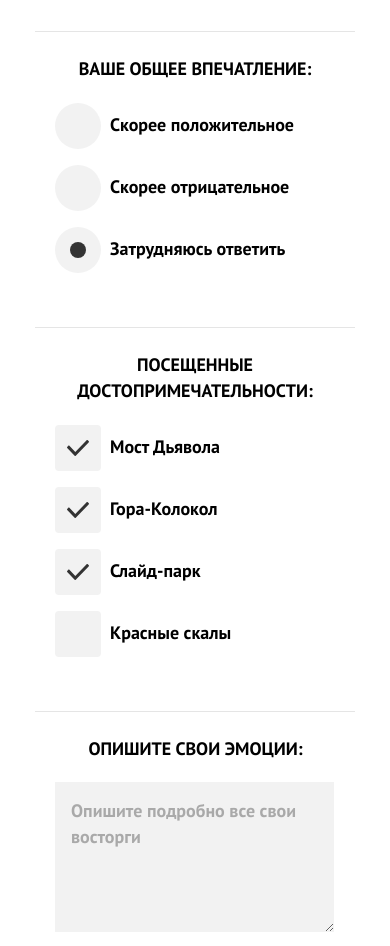
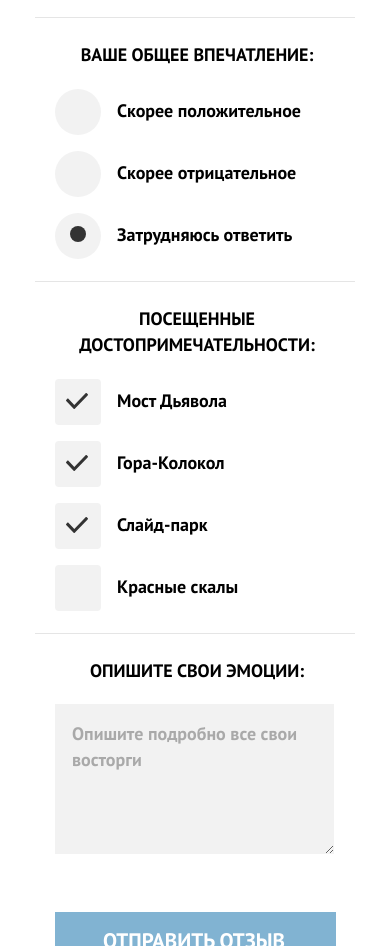
Before and after one commit to htmlacademy-adaptive/2088117-sedona-26, a website: page source/form.html in a window 390 px wide. Shown: the part 1054-2000 px from the top of the page. Drawn offline with nearby package versions, Linux system fonts and the light colour scheme; files that its build step writes are made by us from their sources.

Commit message:
Pixel perfect forms mobile

```diff
--- a/source/less/blocks/about-catalog.less
+++ b/source/less/blocks/about-catalog.less
@@ -22,10 +22,10 @@
   .about-catalog::after {
     position: absolute;
     right: 0;
-    top: 0;
+    top: 0px;
     content: url("../img/triangle-mobile.svg");
     padding: 0;
-    margin-top: -57px;
+    margin-top: -56px;
     width: 321px;
   }
 }
--- a/source/less/blocks/about-form.less
+++ b/source/less/blocks/about-form.less
@@ -1,6 +1,6 @@
 .about-form {
   box-sizing: border-box;
-  padding: 36px 20px 28px 20px;
+  padding: 35px 19px 28px 20px;
 }
 
 @media (max-width: @mobile-width-only) {
@@ -15,7 +15,7 @@
     top: 0;
     content: url("../img/triangle-mobile.svg");
     padding: 0;
-    margin-top: -57px;
+    margin-top: -56px;
     width: 321px;
   }
 }
@@ -39,6 +39,7 @@
 
 .about-form__title {
   .text-block__title();
+  margin-bottom: 24px;
 }
 
 @media (min-width: @tablet-width) {
--- a/source/less/blocks/about-sedona.less
+++ b/source/less/blocks/about-sedona.less
@@ -21,7 +21,7 @@
     top: 0;
     content: url("../img/triangle-mobile.svg");
     padding: 0;
-    margin-top: -58px;
+    margin-top: -56px;
   }
 }
 
--- a/source/less/blocks/advantages.less
+++ b/source/less/blocks/advantages.less
@@ -292,7 +292,6 @@ br {
   .advantages__title--white-theme {
     font-size: 21px;
     margin-bottom: 14px;
-
     br {
       display: block;
     }
@@ -421,16 +420,12 @@ br{
 }
 
 .advantages__text--bridge {
-  padding: 40px 33px 35px 29px;
-
-  br {
-    display: none;
-  }
+  padding: 41px 33px 35px 29px;
 }
 
 @media (min-width: @tablet-width) {
   .advantages__text--bridge {
-    padding: 40px 44px 44px 44px;
+    padding: 41px 44px 44px 44px;
     order: 2;
   }
 }
--- a/source/less/blocks/feedback.less
+++ b/source/less/blocks/feedback.less
@@ -53,6 +53,7 @@
   display: flex;
   flex-wrap: wrap;
   margin: 0;
+  width: 280px;
 }
 
 .feedback__wrapper {
@@ -62,10 +63,10 @@
   margin: 0;
 }
 
-@media (max-width: @mobile-width-only) {
-  .feedback__wrapper {
-    border-bottom: solid 1px @grey-button-hover;
-  }
+
+.feedback__wrapper--left {
+padding-top: 8px;
+margin-bottom: 2px;
 }
 
 @media (min-width: @tablet-width) {
@@ -128,6 +129,10 @@
   }
 }
 
+.feedback__field--choose {
+  margin-top: -20px;
+  margin-bottom: -11px;
+}
 
 @media (min-width: @tablet-width) {
   .feedback__field--choose {
@@ -256,6 +261,7 @@
 
 .feedback__form-label {
   .text-block__description();
+  text-indent: 17px;
 }
 
 @media (min-width: @tablet-width) {
@@ -276,8 +282,26 @@
   margin-bottom: 20px;
   margin-top: 24px;
   display: block;
+ padding-right: 10px;
 }
 
+
+@media (max-width: @mobile-width-only) {
+  .feedback__title {
+    width: 280px;
+position: relative;
+  }
+
+  .feedback__title::after {
+    position: absolute;
+    left: -20px;
+    top: -25px;
+    width: 320px;
+    height: 1px;
+    background-color: @grey-button-hover;
+    content: "";
+  }
+}
 @media (min-width: @tablet-width) {
   .feedback__title {
     font-size: 21px;
@@ -327,6 +351,7 @@
   background-color: @grey-input;
   border: none;
   padding: 16px;
+  padding-top: 21px;
 }
 
 @media (min-width: @desktop-width) {
@@ -395,6 +420,9 @@
   opacity: 0.3;
 }
 
+.feedback__field--textarea {
+margin-bottom: -13px;
+}
 
 @media (min-width: @tablet-width) {
   .feedback__field--textarea {
@@ -419,9 +447,9 @@
   width: 279px;
   min-height: 150px;
   background-color: @grey-input;
-  padding: 16px;
+  padding: 17px;
   box-sizing: border-box;
-  margin-bottom: 56px;
+  margin-bottom: 58px;
   color: rgba(0, 0, 0, 0.3);
   text-align: left;
   text-transform: none;
@@ -444,8 +472,8 @@
 
 .feedback__button--blue {
   width: 281px;
-  padding: 18px 33px 14px 33px;
-  margin-bottom: 0;
+  padding: 16px 36px 14px 33px;
+  margin-bottom: 3px;
 }
 
 
@@ -468,7 +496,7 @@
 .feedback__control {
   position: relative;
   display: block;
-  padding-left: 39px;
+  padding-left: 29px;
   margin-bottom: 16px;
 }
 
@@ -517,8 +545,8 @@
 
 .feedback__choice[type="checkbox"]:checked + .feedback__mark::after {
   position: absolute;
-  top: 15px;
-  left: 12px;
+  top: 14px;
+  left: 11px;
   width: 22px;
   height: 16px;
   background-image: url("../img/icons/tick.svg");
@@ -527,7 +555,7 @@
 
 .feedback__choice[type="radio"]:checked + .feedback__mark--circle::before {
   position: absolute;
-  top: 15px;
+  top: 13px;
   left: 15px;
   width: 16px;
   height: 16px;
--- a/source/less/blocks/welcome.less
+++ b/source/less/blocks/welcome.less
@@ -68,7 +68,7 @@
 
 .welcome--catalog {
   width: 320px;
-  height: 160px;
+  height: 159px;
   background-image: url("../img/catalog/back-catalog-mobile.jpg");
   background-color: darken(@blue, 30%);
   background-size: 100% 100%;
```
